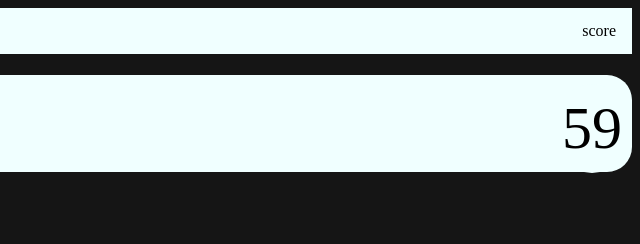
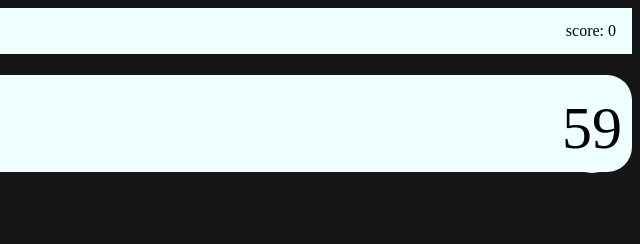
Before and after one commit to NO-OTHER-NAME-AVALABLE/coding-quiz, a plain HTML site: page index.html in a window 1280 px wide. Both pictures are taken after a click on the button "Play game". Shown: the top 244 px of the page, 640-1280 px from the left. Drawn offline with Linux system fonts and the light colour scheme.

Commit message:
bug fixes

```diff
--- a/assets/js/script.js
+++ b/assets/js/script.js
@@ -22,6 +22,7 @@ mainMenu();
 
 //the function that starts the game
 function startGame(){
+  scoreEl.innerHTML = "score: 0"
   time = 60;
   score = 0;
   clearScreen();
@@ -266,7 +267,6 @@ var time = 60;
 
 //a timer loop function
 function timer() {
-
   setTimeout(function() {
     timerEl.innerHTML = "60";
     timerEl.innerHTML = time;
--- a/index.html
+++ b/index.html
@@ -11,7 +11,7 @@
     <body>
 
         <ul id="nav">
-            <li id="score">score</li>
+            <li id="score">score: 0</li>
             <li><button id="restart">restart</button></li>
             <li><button id="main-menu">main menu</button></li>
           </ul>
```
